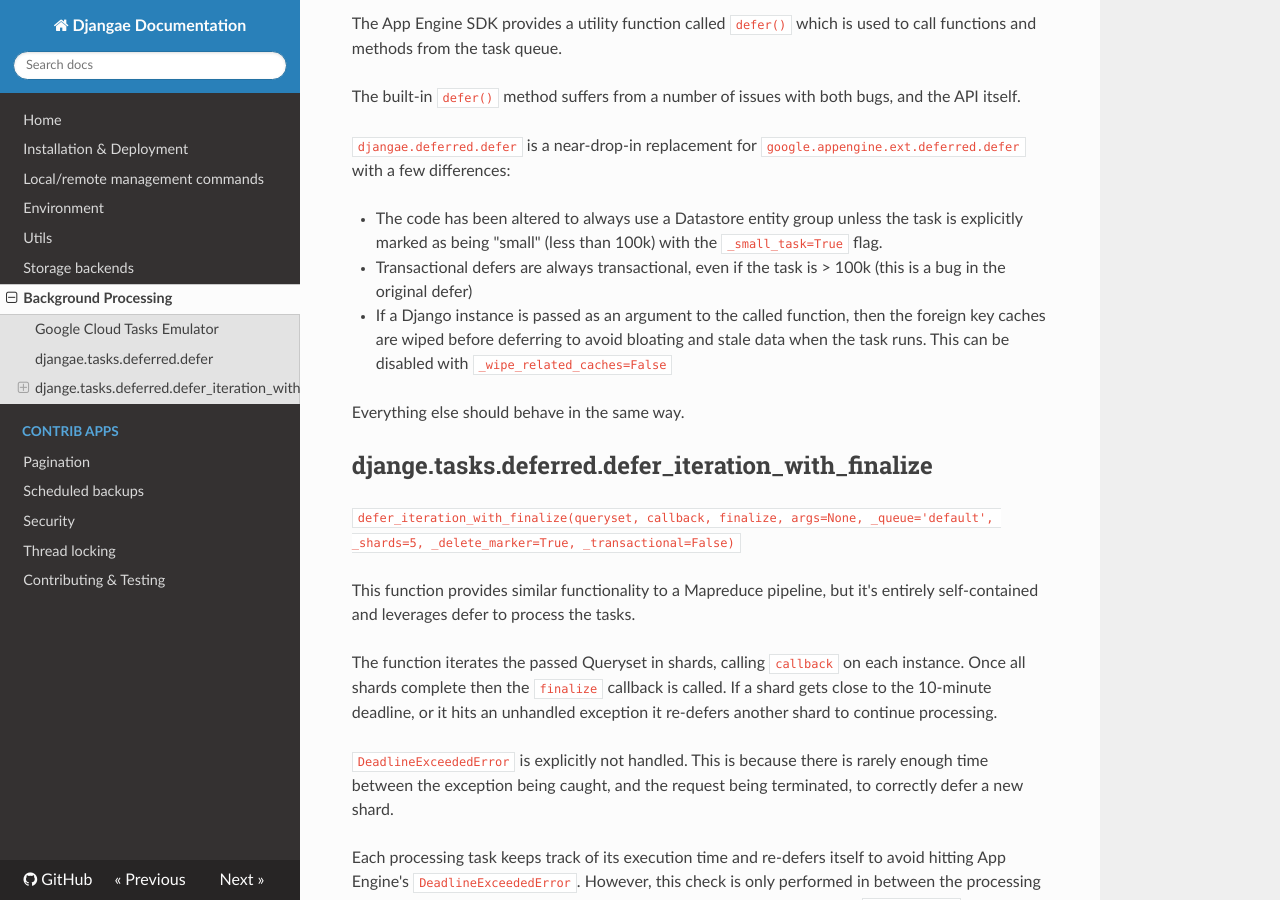
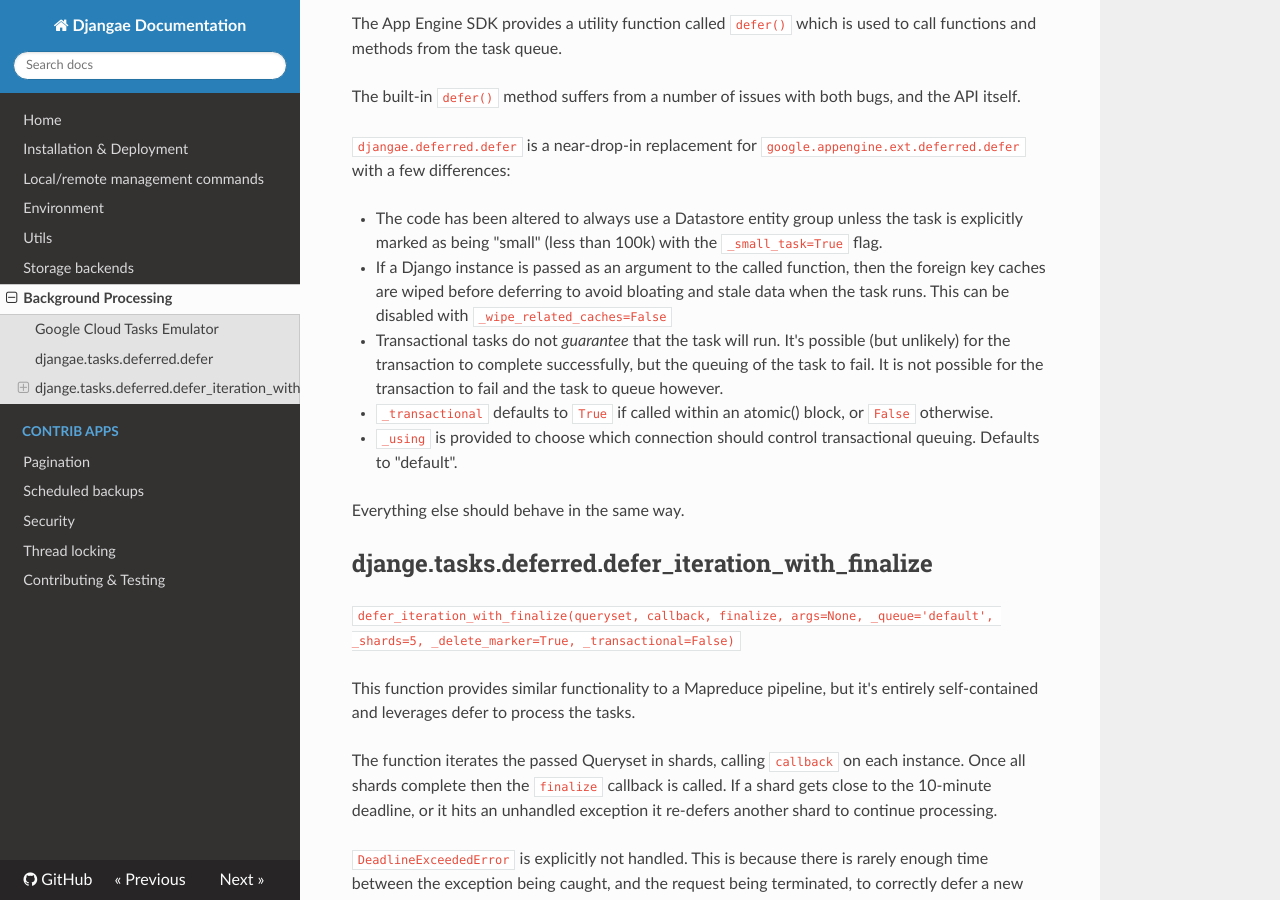
Before and after one commit to wittfabian/djangae, an MkDocs documentation site: the page built from docs/deferred.md, in a window 1280 px wide and 900 px high, scrolled down 548 px. Built offline with MkDocs 1.6.1, drawn with Linux system fonts in a browser that asks for light colours; nearby versions of some CDN libraries; old or Windows-style settings are respelled for this version of MkDocs.

Commit message:
Defer transactionally if in an atomic block by default

```diff
--- a/docs/deferred.md
+++ b/docs/deferred.md
@@ -22,9 +22,12 @@ The built-in `defer()` method suffers from a number of issues with both bugs, an
 `djangae.deferred.defer` is a near-drop-in replacement for `google.appengine.ext.deferred.defer` with a few differences:
 
  - The code has been altered to always use a Datastore entity group unless the task is explicitly marked as being "small" (less than 100k) with the `_small_task=True` flag.
- - Transactional defers are always transactional, even if the task is > 100k (this is a bug in the original defer)
  - If a Django instance is passed as an argument to the called function, then the foreign key caches are wiped before
    deferring to avoid bloating and stale data when the task runs. This can be disabled with `_wipe_related_caches=False`
+ - Transactional tasks do not *guarantee* that the task will run. It's possible (but unlikely) for the transaction to complete
+   successfully, but the queuing of the task to fail. It is not possible for the transaction to fail and the task to queue however.
+ - `_transactional` defaults to `True` if called within an atomic() block, or `False` otherwise.
+ - `_using` is provided to choose which connection should control transactional queuing. Defaults to "default".
 
 Everything else should behave in the same way.
 
```
Also changed, not shown: 1 other file.
